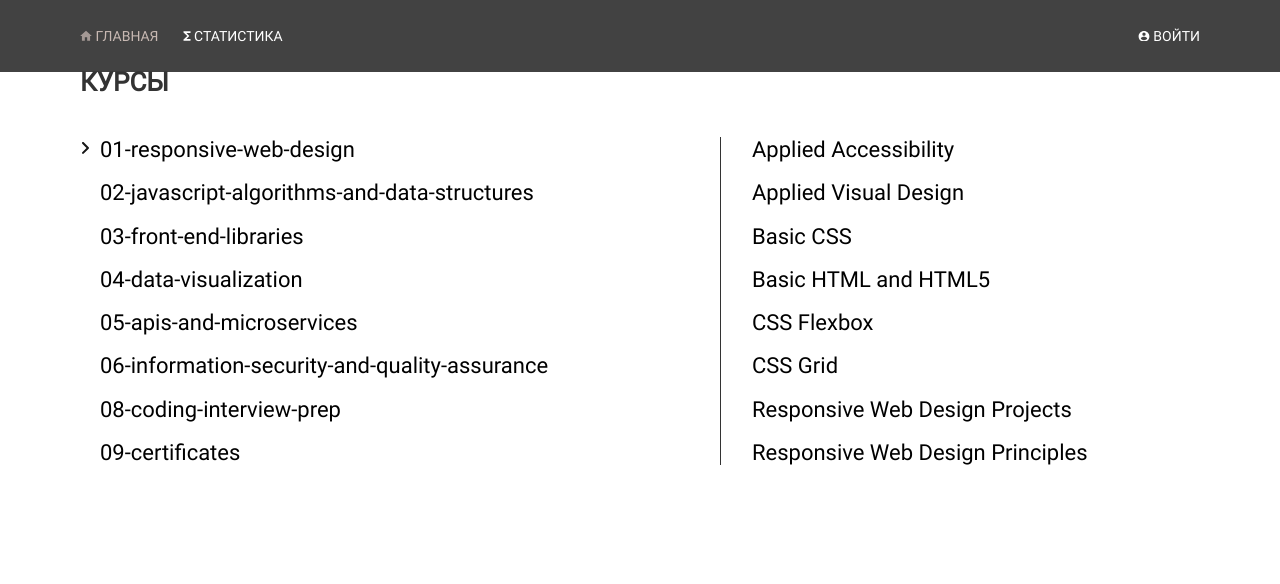
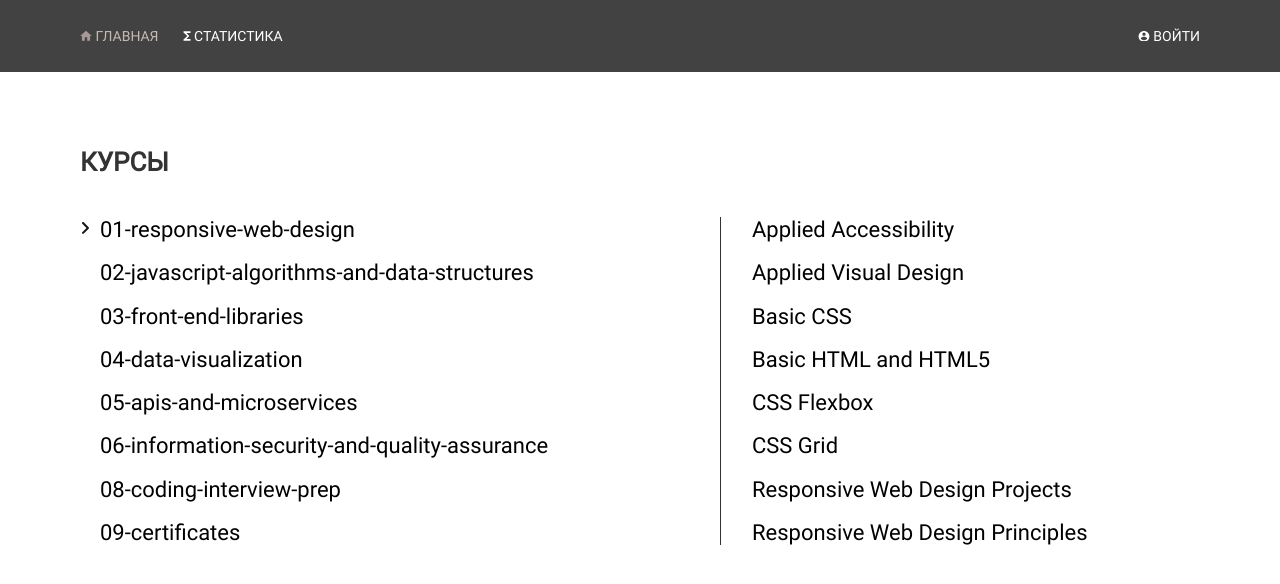
Before and after one commit to RANUX/fcctrans-template, a website: page src/index.html in a window 1280 px wide. Drawn offline with Linux system fonts and the light colour scheme.

Commit message:
fix padding issues

```diff
--- a/src/sass/components/index/_challanges.scss
+++ b/src/sass/components/index/_challanges.scss
@@ -1,4 +1,5 @@
 .challanges {
+    padding-top: 80px;
     padding-bottom: 50px;
 }
 
--- a/src/sass/style.scss
+++ b/src/sass/style.scss
@@ -4,8 +4,6 @@
 @import "scaffolding";
 
 // material
-// @import "components/material/mdc-textfield/mdc-text-field";
-// @import "material-components-web/material-components-web";
 @import "@material/button/mdc-button";
 @import "@material/textfield/mdc-text-field";
 
```
Also changed, not shown: src/css/style.css, src/css/style.min.css.
